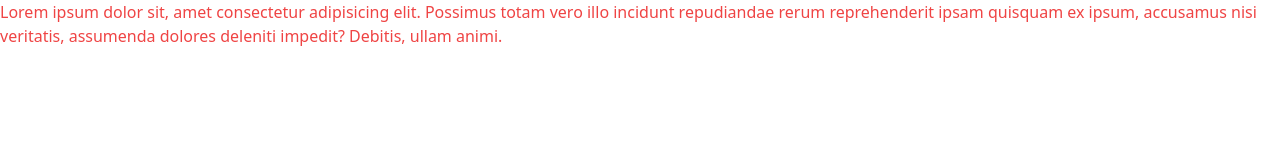
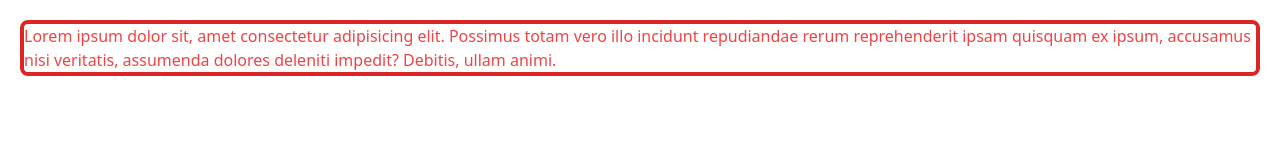
Before and after one commit to omidafifi/tailwind-practice-V3, a website: page 09-Border-Radius/index.html in a window 1280 px wide. Drawn offline with nearby package versions, Linux system fonts and the light colour scheme.

Commit message:
rounded chang

```diff
--- a/09-Border-Radius/index.html
+++ b/09-Border-Radius/index.html
@@ -7,7 +7,7 @@
     <script src="https://cdn.tailwindcss.com"></script>
 </head>
 <body>
-        <div class="text-red-500">
+        <div class="text-red-500 rounded rounded-lg border border-4 m-5 border-red-600 ">
              <p>
                 Lorem ipsum dolor sit, amet consectetur adipisicing elit. Possimus totam vero illo incidunt repudiandae rerum reprehenderit ipsam quisquam ex ipsum, accusamus nisi veritatis, assumenda dolores deleniti impedit? Debitis, ullam animi.
              </p>
```
